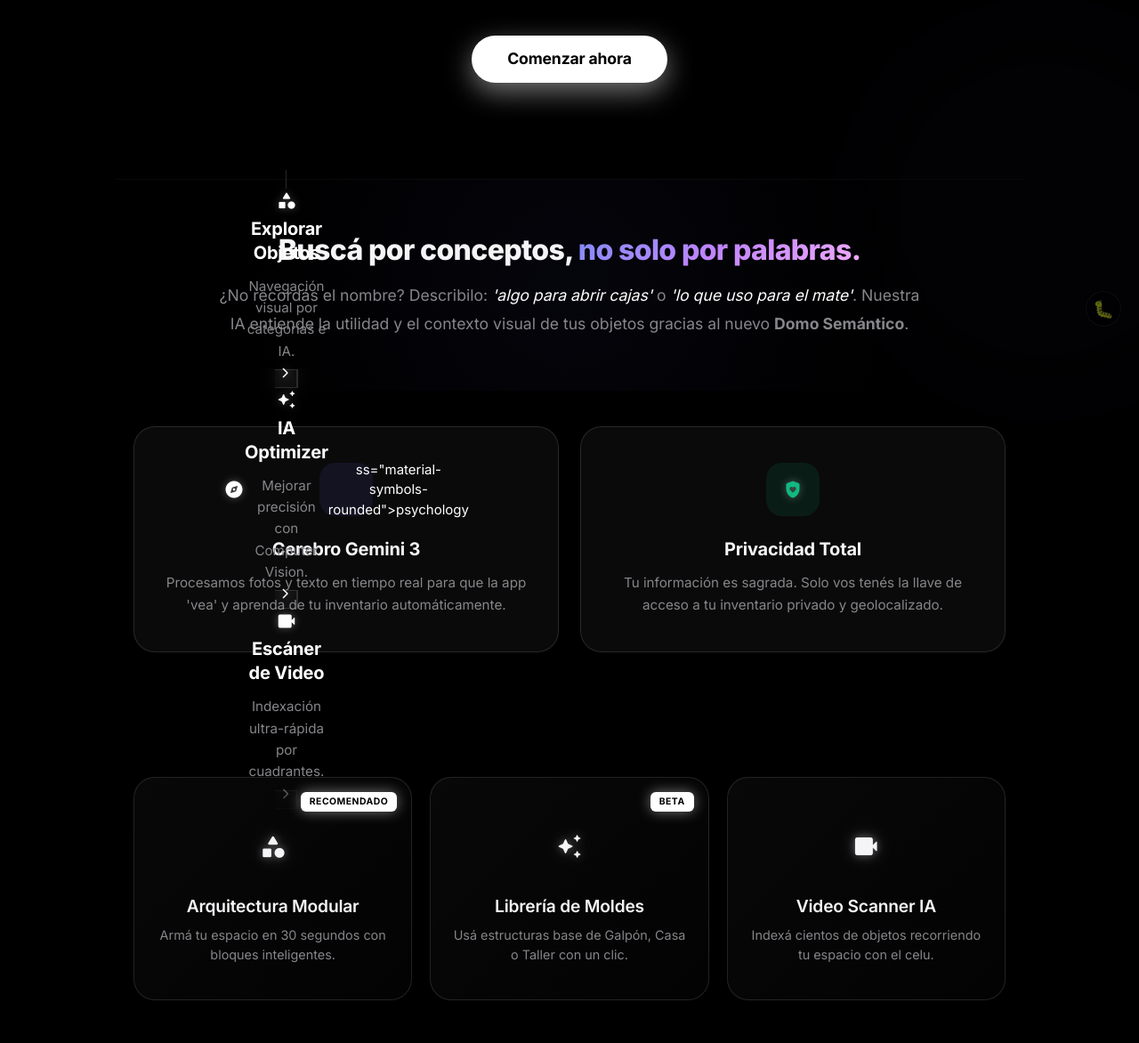
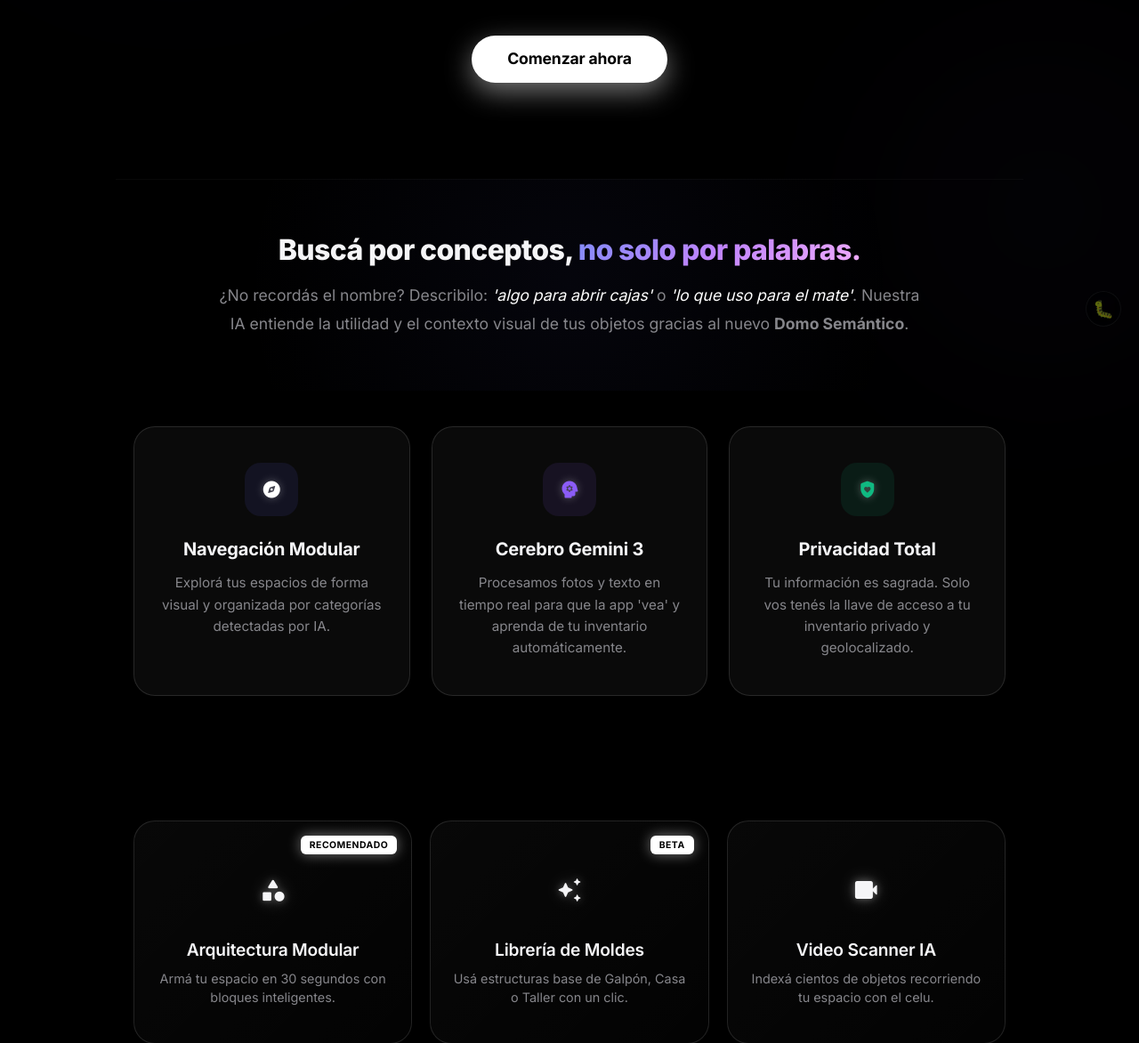
Before and after one commit to zorro6061/Busca-todo, a Flask app: page / in a window 1280 px wide. Shown: the part 413-1585 px from the top of the page at 89% size. Run offline with Flask 3, Linux system fonts and the light colour scheme; some libraries are stand-ins or nearby versions.

Commit message:
Rev 109: UI Rescue - Repaired index.html corruptions and broken HTML fragments

```diff
--- a/templates/index.html
+++ b/templates/index.html
@@ -180,44 +180,15 @@
         <div class="card glass-card pillar-card reveal">
             <div class="pillar-icon-wrapper">
                 <span class="material-symbols-rounded">explore</span>
-         <div class="action-grid fade-up fade-up-3">
-        <!-- Explorar -->
-        <a href="{{ url_for('gallery') }}" class="action-card-premium card-interactive hover-glow glass-border">
-            <div class="card-icon-wrapper">
-                <span class="material-symbols-rounded">category</span>
             </div>
-            <div class="card-content">
-                <h3>Explorar Objetos</h3>
-                <p>Navegación visual por categorías e IA.</p>
-            </div>
-            <span class="material-symbols-rounded card-arrow">chevron_right</span>
-        </a>
+            <h3>Navegación Modular</h3>
+            <p>Explorá tus espacios de forma visual y organizada por categorías detectadas por IA.</p>
+        </div>
 
-        <!-- Optimizar -->
-        <a href="{{ url_for('ai_optimizer') }}" class="action-card-premium card-interactive hover-glow glass-border">
-            <div class="card-icon-wrapper">
-                <span class="material-symbols-rounded">auto_awesome</span>
-            </div>
-            <div class="card-content">
-                <h3>IA Optimizer</h3>
-                <p>Mejorar precisión con Computer Vision.</p>
-            </div>
-            <span class="material-symbols-rounded card-arrow">chevron_right</span>
-        </a>
-
-        <!-- Escáner -->
-        <a href="{{ url_for('list_planos') }}" class="action-card-premium card-interactive hover-glow glass-border">
-            <div class="card-icon-wrapper">
-                <span class="material-symbols-rounded">videocam</span>
-            </div>
-            <div class="card-content">
-                <h3>Escáner de Video</h3>
-                <p>Indexación ultra-rápida por cuadrantes.</p>
-            </div>
-            <span class="material-symbols-rounded card-arrow">chevron_right</span>
-        </a>
-    </div>
-ss="material-symbols-rounded">psychology</span>
+        <!-- Tarjeta 2: IA -->
+        <div class="card glass-card pillar-card reveal">
+            <div class="pillar-icon-wrapper ia-accent">
+                <span class="material-symbols-rounded">psychology</span>
             </div>
             <h3>Cerebro Gemini 3</h3>
             <p>Procesamos fotos y texto en tiempo real para que la app 'vea' y aprenda de tu inventario automáticamente.</p>
```
